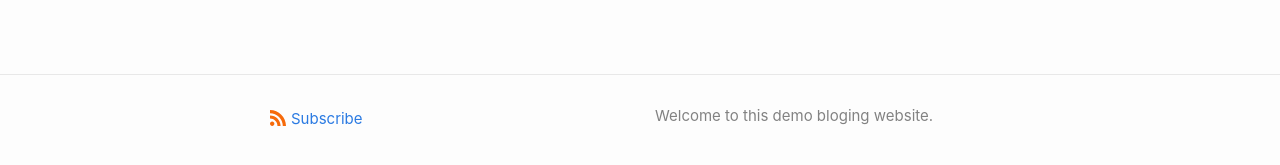
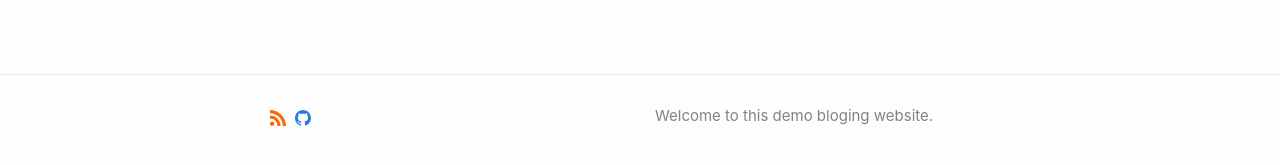
Before and after one commit to rajatb115/Jekyll-testing, a Jekyll site: the page built from index.markdown, in a window 1280 px wide. Shown: the part 710-875 px from the top of the page. Built offline with Jekyll 4.4.1, drawn with Linux system fonts in a browser that asks for light colours.

Commit message:
added github link

```diff
--- a/_includes/footer.html
+++ b/_includes/footer.html
@@ -9,8 +9,14 @@
           <a href="{{ 'feed.xml' | relative_url }}">
             <svg class="svg-icon orange">
               <use xlink:href="{{ 'assets/minima-social-icons.svg#rss' | relative_url }}"></use>
-            </svg><span>Subscribe</span>
+            <!-- </svg><span>Subscribe</span> -->
           </a>
+          <a href="https://github.com/rajatb115/Jekyll-testing">
+            <svg class="svg-icon ">
+              <use xlink:href="{{ 'assets/minima-social-icons.svg#github' | relative_url }}"></use>
+            <!-- </svg><span>Subscribe</span> -->
+          </a>
+
         </p>
       {%- if site.author %}
         <ul class="contact-list">
```
